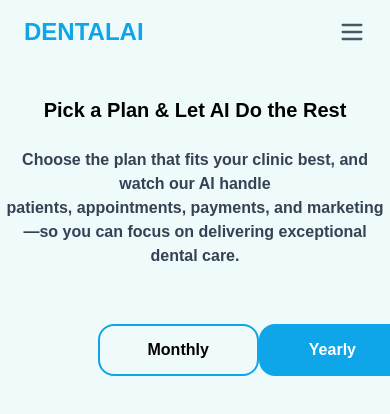
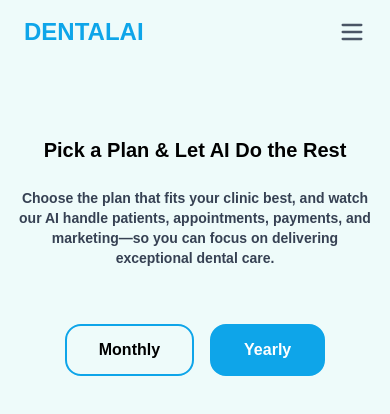
Before and after one commit to dikshajaggi/aiAssistant24, a React (Vite) app: page /pricing in a window 390 px wide. Shown: the top 414 px of the page. Built offline with nearby package versions, Linux system fonts and the light colour scheme; a web font is replaced by a local one.

Commit message:
responsive-pricxing page

```diff
--- a/src/pages/Pricing.jsx
+++ b/src/pages/Pricing.jsx
@@ -3,24 +3,39 @@ import React, { useState } from 'react'
 const Pricing = () => {
   const [isActive, setIsActive] = useState("yearly")
 
-  const handleMonthlyPlan = () => {
-    setIsActive("monthly")
-  }
+  return (
+    <div className="flex flex-col items-center px-4 py-10">
+      <h1 className="font-bold text-xl md:text-3xl text-center">
+        Pick a Plan & Let AI Do the Rest
+      </h1>
 
-  const handleYearlyPlan = () => {
-    setIsActive("yearly")
-  }
+      <p className="font-semibold text-gray-700 text-sm md:text-md text-center mt-6 max-w-2xl">
+        Choose the plan that fits your clinic best, and watch our AI handle patients, appointments,
+        payments, and marketing—so you can focus on delivering exceptional dental care.
+      </p>
 
-  return (
-    <div className='flex justify-center items-center flex-col'>
-      <h1 className='font-bold text-xl md:text-3xl'>Pick a Plan & Let AI Do the Rest</h1>
-      <p className='font-semibold text-gray-700 text-md text-center mt-6'>Choose the plan that fits your clinic best, and watch our AI handle <br></br>patients, appointments, payments, and marketing—so you can focus on delivering exceptional dental care.</p>
+      {/* Buttons */}
+      <div className="flex justify-center items-center gap-4 mt-14 flex-wrap">
+        <button
+          className={`${isActive === "monthly"
+              ? "bg-secondary text-white border-2 border-secondary"
+              : "bg-transparent border-2 border-secondary"
+            } cursor-pointer font-semibold px-8 md:px-12 py-3 rounded-2xl transition-all duration-300 ease-in-out`}
+          onClick={() => setIsActive("monthly")}
+        >
+          Monthly
+        </button>
 
-     <div className='flex justify-around items-center w-1/2 mt-14'>
-       <button className = {`${isActive === "monthly" ? "bg-secondary text-white border-2 border-secondary" : "bg-transparent border-2 border-secondary"} cursor-pointer font-semibold px-12 py-3 rounded-2xl transition-all duration-300 ease-in-out`} onClick={handleMonthlyPlan}>Monthly</button>
-        <button className = {`${isActive === "yearly" ? "bg-secondary text-white border-2 border-secondary" : "bg-transparent border-2 border-secondary"} cursor-pointer font-semibold px-12 py-3 rounded-2xl transition-all duration-300 ease-in-out`} onClick={handleYearlyPlan}>Yearly</button>
-     </div>
-
+        <button
+          className={`${isActive === "yearly"
+              ? "bg-secondary text-white border-2 border-secondary"
+              : "bg-transparent border-2 border-secondary"
+            } cursor-pointer font-semibold px-8 md:px-12 py-3 rounded-2xl transition-all duration-300 ease-in-out`}
+          onClick={() => setIsActive("yearly")}
+        >
+          Yearly
+        </button>
+      </div>
     </div>
   )
 }
```
